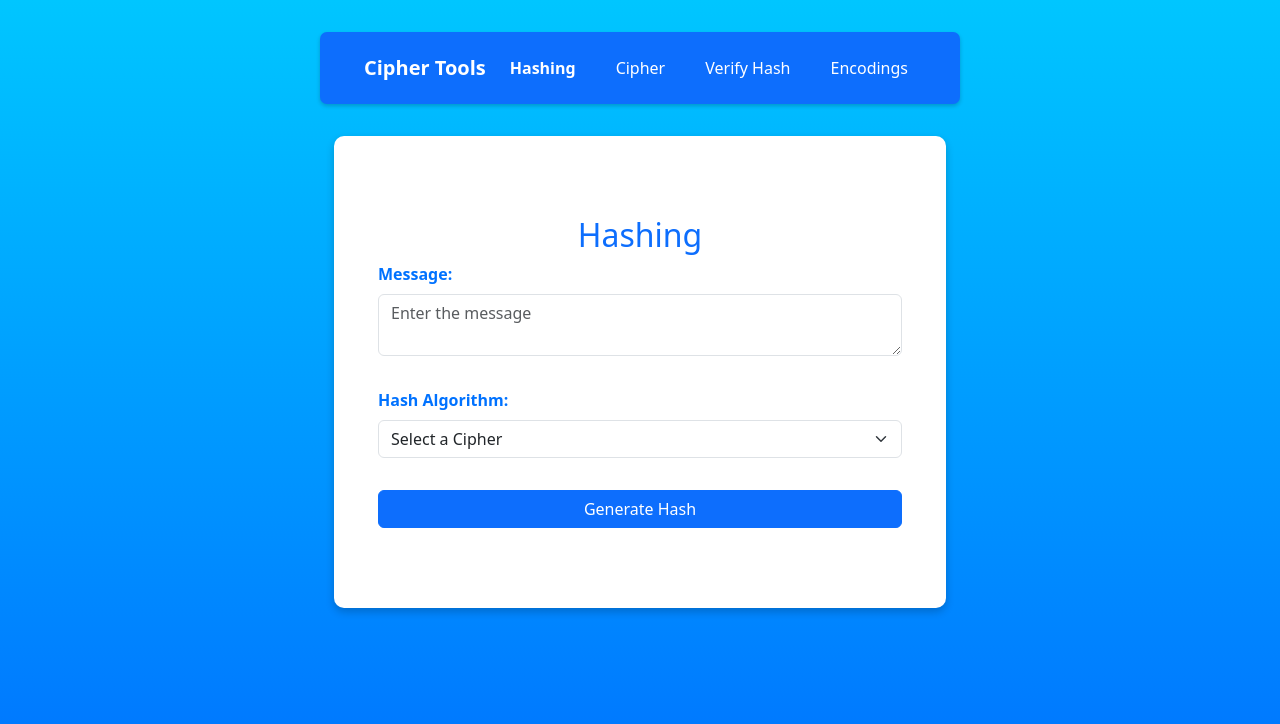
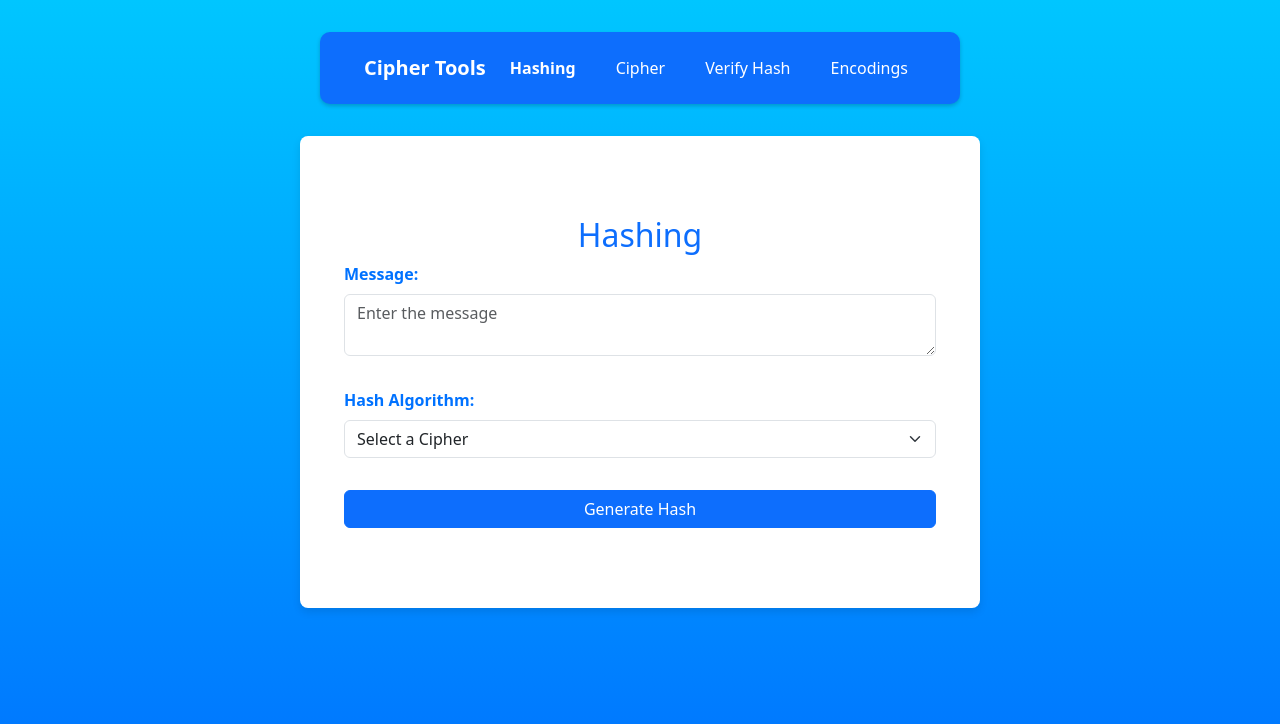
Before and after one commit to Muhtadi1Laskar/cipher-tool, a React (Vite) app: page / in a window 1280 px wide. Shown: the top 724 px of the page. Built offline with nearby package versions, Linux system fonts and the light colour scheme; a web font is replaced by a local one.

Commit message:
Fixed he design issue

```diff
--- a/src/App.css
+++ b/src/App.css
@@ -14,12 +14,20 @@ body {
 }
 
 #nav-bar {
-  background: #0072ff;
+  /* background: #0072ff;
   padding: 1rem 2rem;
   box-shadow: 0 2px 4px rgba(0, 0, 0, 0.2);
   margin: 2rem;
   color: #0072ff;
   border-radius: 7px;
+  width: 10rem; */
+  background: rgba(0, 0, 0, 0.3);
+  /* Semi-transparent black for contrast */
+  padding: 1rem 2rem;
+  box-shadow: 0 2px 4px rgba(0, 0, 0, 0.2);
+  margin: 2rem;
+  color: #0072ff;
+  border-radius: 10px;
 }
 
 .navbar-brand {
@@ -72,19 +80,11 @@ body {
 
 
 .tab-content {
-  /* padding: 2rem;
+  padding: 2rem;
   background-color: #ffffff;
   border-radius: 8px;
   box-shadow: 0px 4px 8px rgba(0, 0, 0, 0.1);
-  min-height: 300px; */
-  max-width: 800px;
-  width: 90%;
-  margin: 2em auto;
-  background: #ffffff;
-  border-radius: 10px;
-  box-shadow: 0 4px 8px rgba(0, 0, 0, 0.2);
-  padding: 2rem;
-  color: #333;
+  min-height: 300px;
 }
 
 .tab-content h3 {
@@ -96,7 +96,7 @@ body {
 h2 {
   color: #0072ff;
   text-align: center;
-  margin-bottom: 1.5em;
+  margin-bottom: 1.5rem;
 }
 
 form {
@@ -177,19 +177,18 @@ button:hover {
 }
 
 
-@media (max-width: 1000px) {
+@media (max-width: 700px) {
   #nav-bar {
     width: auto;
   }
 
   .navbar-nav {
-    flex-direction: column;
+    flex-direction: row;
     gap: 0.5rem;
   }
 
   .tab-content {
     padding: 1rem;
-    width: 100%;
   }
 
   button {
@@ -197,16 +196,8 @@ button:hover {
     padding: 0.75em;
   }
 
-  .navbar-collapse {
-    width: 100%;
-  }
-
   #result-section {
-    padding: 0.5rem;
-  }
-
-  #result-component {
-    flex-direction: column;
-    align-items: flex-start;
+    /* padding: 0.5rem; */
+    width: 15rem;
   }
 }
```
